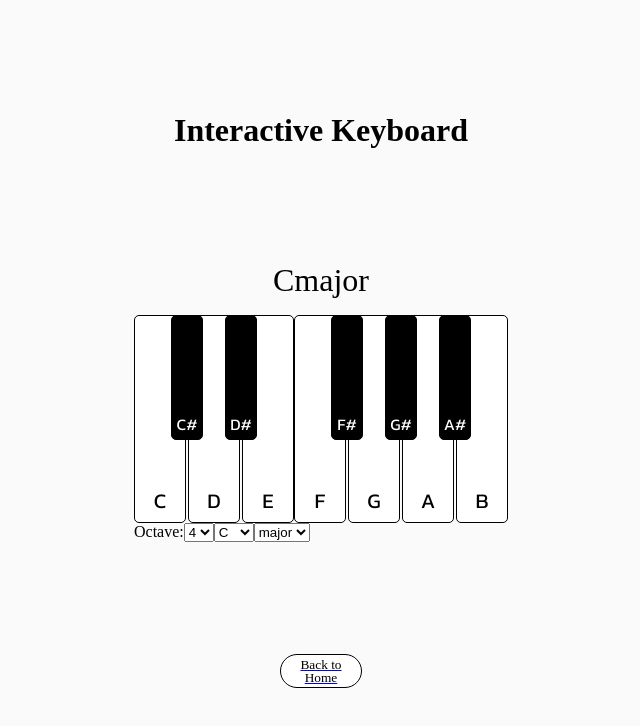
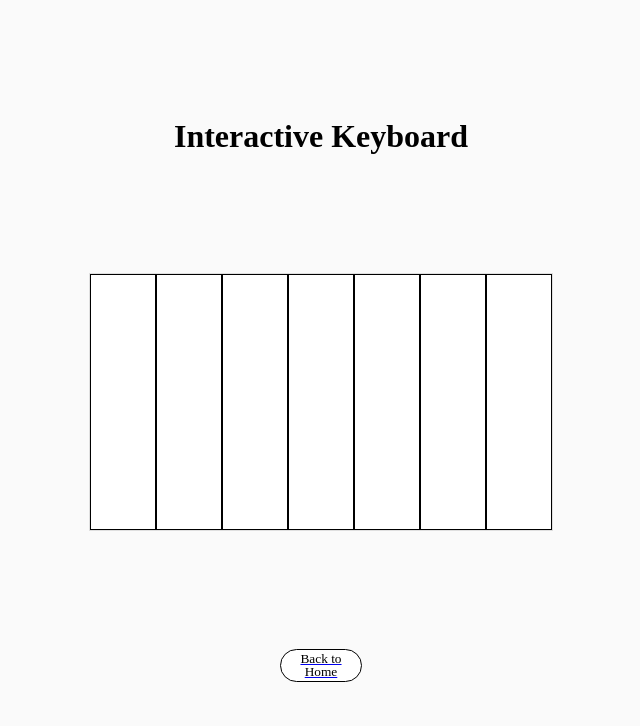
Before and after one commit to clay-bugg/FretTheory, a Nuxt app: page /interactive_keyboard in a window 1280 px wide. Shown: the top 726 px of the page, without its empty margins (319-959 px from the left). Built offline with nearby package versions, Linux system fonts and the light colour scheme; a web font is replaced by a local one.

Commit message:
dynamic white key rendering

```diff
--- a/components/Keyboard.vue
+++ b/components/Keyboard.vue
@@ -1,38 +1,6 @@
 <template>
-  <div>
-    <p id="selected-chord">{{ selectedChord }}</p>
-    <div id="keyboard">
-      <div v-for="(key, index) in keys"
-           :key="index"
-           :class="['key', key.type,]"
-           :style="{ fontSize: getKeyColor(key.label) }"
-           :data-note="key.note"
-           :data-label="key.label"
-           @mousedown="playNote(key.note, selectedOctave)">
-        {{ key.label }}
-      </div>
-    </div>
-    <label for="octave-select">Octave:</label>
-    <select id="octave-select"
-            v-model="selectedOctave">
-      <option v-for="octave in octaves"
-              :key="octave.value"
-              :value="octave.value">{{ octave.value }}</option>
-    </select>
-    <select id="chordKey-select"
-            v-model="selectedChordKey">
-      <option v-for="chordKey in chordKeys"
-              :key="chordKey.value"
-              :value="chordKey.value"
-              @change="selectedChord">{{ chordKey.value }}</option>
-    </select>
-    <select id="chordType-select"
-            v-model="selectedChordType">
-      <option v-for="chordType in chordTypes"
-              :key="chordType.value"
-              :value="chordType.value"
-              @change="selectedChord">{{ chordType.value }}</option>
-    </select>
+  <div id="keyboard">
+    <div v-for="(key, index) in keys" :key="index" class="key" @mousedown="playNote"></div>
   </div>
 </template>
 <script>
@@ -40,169 +8,34 @@
 import { Howl, Howler } from 'howler';
 
 export default {
-  name: "Keyboard",
   data() {
     return {
-      keyColor: '',
-      keys: [
-        { label: "C", note: "C", type: "white" },
-        { label: "C#", note: "Cs", type: "black" },
-        { label: "D", note: "D", type: "white" },
-        { label: "D#", note: "Ds", type: "black" },
-        { label: "E", note: "E", type: "white" },
-        { label: "F", note: "F", type: "white" },
-        { label: "F#", note: "Fs", type: "black" },
-        { label: "G", note: "G", type: "white" },
-        { label: "G#", note: "Gs", type: "black" },
-        { label: "A", note: "A", type: "white" },
-        { label: "A#", note: "As", type: "black" },
-        { label: "B", note: "B", type: "white" },
-      ],
-      selectedOctave: '4',
-      octaves: [
-        { value: '1' },
-        { value: '2' },
-        { value: '3' },
-        { value: '4' },
-        { value: '5' },
-        { value: '6' },
-        { value: '7' }
-      ],
-      selectedChordKey: 'C',
-      chordKeys: [
-        { value: 'A' },
-        { value: 'A#' },
-        { value: 'B' },
-        { value: 'C' },
-        { value: 'C#' },
-        { value: 'D' },
-        { value: 'D#' },
-        { value: 'E' },
-        { value: 'F' },
-        { value: 'F#' },
-        { value: 'G' },
-        { value: 'G#' }
-      ],
-      selectedChordType: 'major',
-      chordTypes: [
-        { value: 'major' },
-        { value: 'm' },
-        { value: 'm7' },
-        { value: '7' },
-        { value: 'sus2' },
-        { value: 'aug' },
-        { value: 'dim' }
-      ],
-      scales: [
-        { value: 'C', scale: ['C', 'D', 'E', 'F', 'G', 'A', 'B'] },
-        { value: 'C#', scale: ['C', 'D#', 'E#', 'F#', 'G#', 'A#', 'B#'] },
-        { value: 'D', scale: ['D', 'E', 'F#', 'G', 'A', 'B', 'C#'] },
-        { value: 'D#', scale: ['D#', 'E#', 'F', 'G#', 'A#', 'B#', 'C'] },
-        { value: 'E', scale: ['E', 'F#', 'G#', 'A', 'B', 'C#', 'D#'] },
-        { value: 'F', scale: ['F', 'G', 'A', 'A#', 'C', 'D', 'E'] },
-        { value: 'F#', scale: ['F#', 'G#', 'A#', 'B', 'C#', 'D#', 'E#'] },
-        { value: 'G', scale: ['G', 'A', 'B', 'C', 'D', 'E', 'F#'] },
-        { value: 'G#', scale: ['G#', 'A#', 'B#', 'C#', 'D#', 'E#', 'F'] },
-        { value: 'A', scale: ['A', 'B', 'C#', 'D', 'E', 'F#', 'G#'] },
-        { value: 'A#', scale: ['A#', 'C', 'D#', 'E#', 'F', 'G', 'A#'] },
-        { value: 'B', scale: ['B', 'C#', 'D#', 'E', 'F#', 'G#', 'A#'] }
-      ]
-    }
-  },
-  computed: {
-    selectedChord() {
-      const note = this.selectedChordKey
-      const type = this.selectedChordType
-      return `${note}${type}`
-    },
-  },
-  methods: {
-    playNote(note, pitch) {
-      const sound = new Howl({
-        src: [`/sounds/keyboard_samples/${note}${pitch}.mp3`]
-      });
-      sound.play();
-    },
-    getKeyColor(keyLabel) {
-      const currentScale = this.scales.find(
-        (scale) => scale.value === this.selectedChordKey
-      );
-      return currentScale.scale.includes(keyLabel)
-        ? "1.3em"
-        : "1em";
+      keys: ['C4','D4','E4','F4','G4','A4','B4'],
     }
   }
 }
+
+
+
 </script>
 
 <style scoped>
-#selected-chord {
-  margin: 0 auto;
-  margin-bottom: 0.5em;
-  font-size: 2rem;
+#keyboard {
   width: fit-content;
-  padding: 0;
-}
-
-#keyboard {
+  height: 16em;
+  border: 1px solid rgba(0, 0, 0, 0.111);
   display: flex;
-  position: relative;
-  height: 200px;
-  margin: 0 auto;
-  font-family: 'Kanit';
-  margin-bottom: 0.5em;
 }
 
 .key {
-  position: relative;
+  width: 4em;
   border: 1px solid black;
-  cursor: pointer;
-  display: flex;
-  justify-content: center;
-  align-items: center;
-  font-size: 1rem;
-  user-select: none;
-  border-radius: 5px;
-}
-
-.key.white {
-  background-color: white;
-  width: 50px;
-  height: 200px;
-  z-index: 1;
-  display: flex;
-  align-items: flex-end;
-  justify-content: center;
-  padding-bottom: 0.3em;
-}
-
-.key.black {
-  background-color: black;
-  width: 30px;
-  height: 120px;
-  margin-left: -15px;
-  margin-right: -15px;
-  z-index: 2;
-  color: white;
-  display: flex;
-  align-items: flex-end;
-  justify-content: center;
-  padding-bottom: 0.2em;
-}
-
-.key.white:hover {
-  background-color: rgb(239, 239, 239);
-}
-
-.key.white:active {
   background-color: white;
 }
 
-.key.black:hover {
-  background-color: rgb(37, 37, 37);
+.key:hover {
+  cursor: pointer;
+  filter: brightness(95%);
 }
 
-.key.black:active {
-  background-color: rgb(0, 0, 0);
-}
 </style>
```
